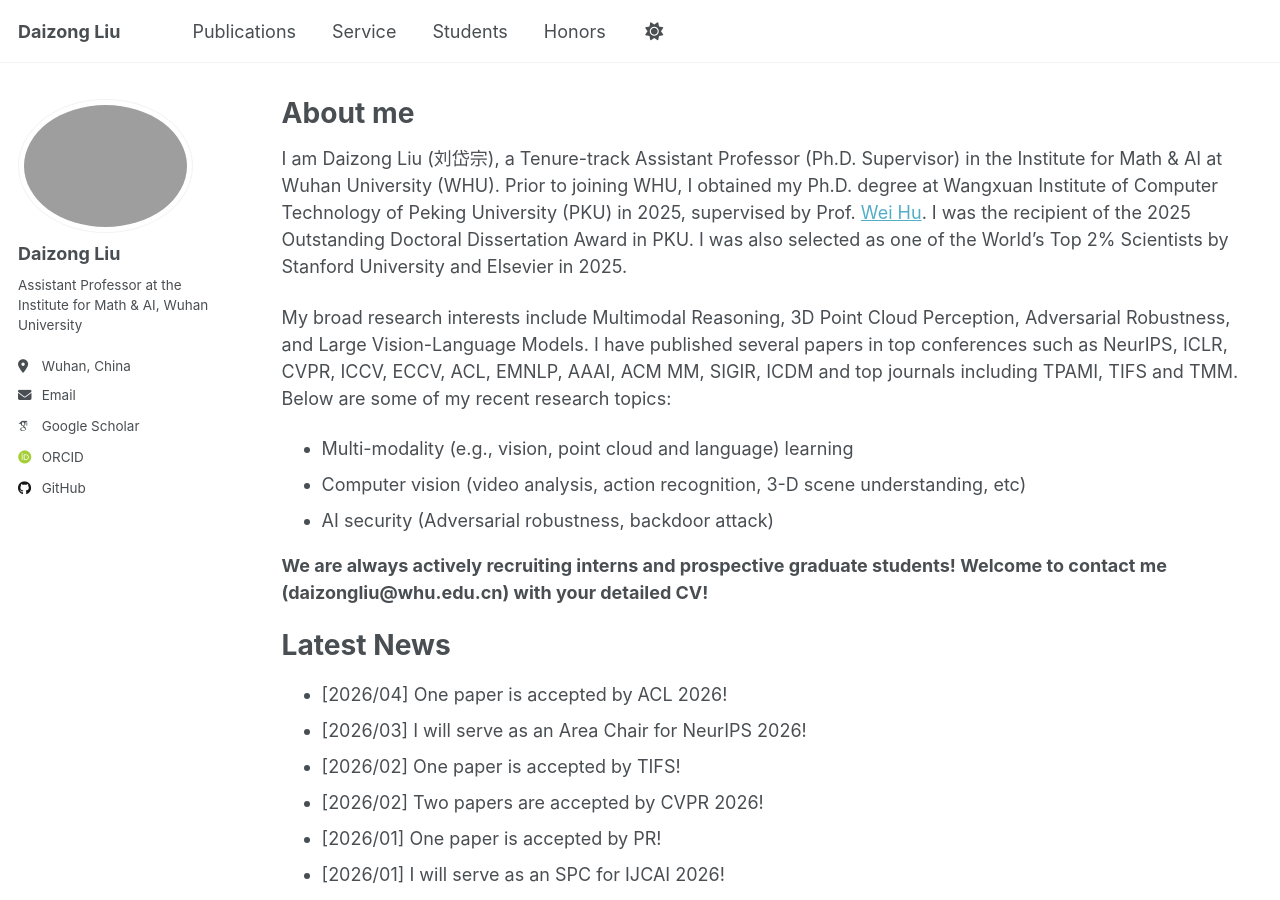
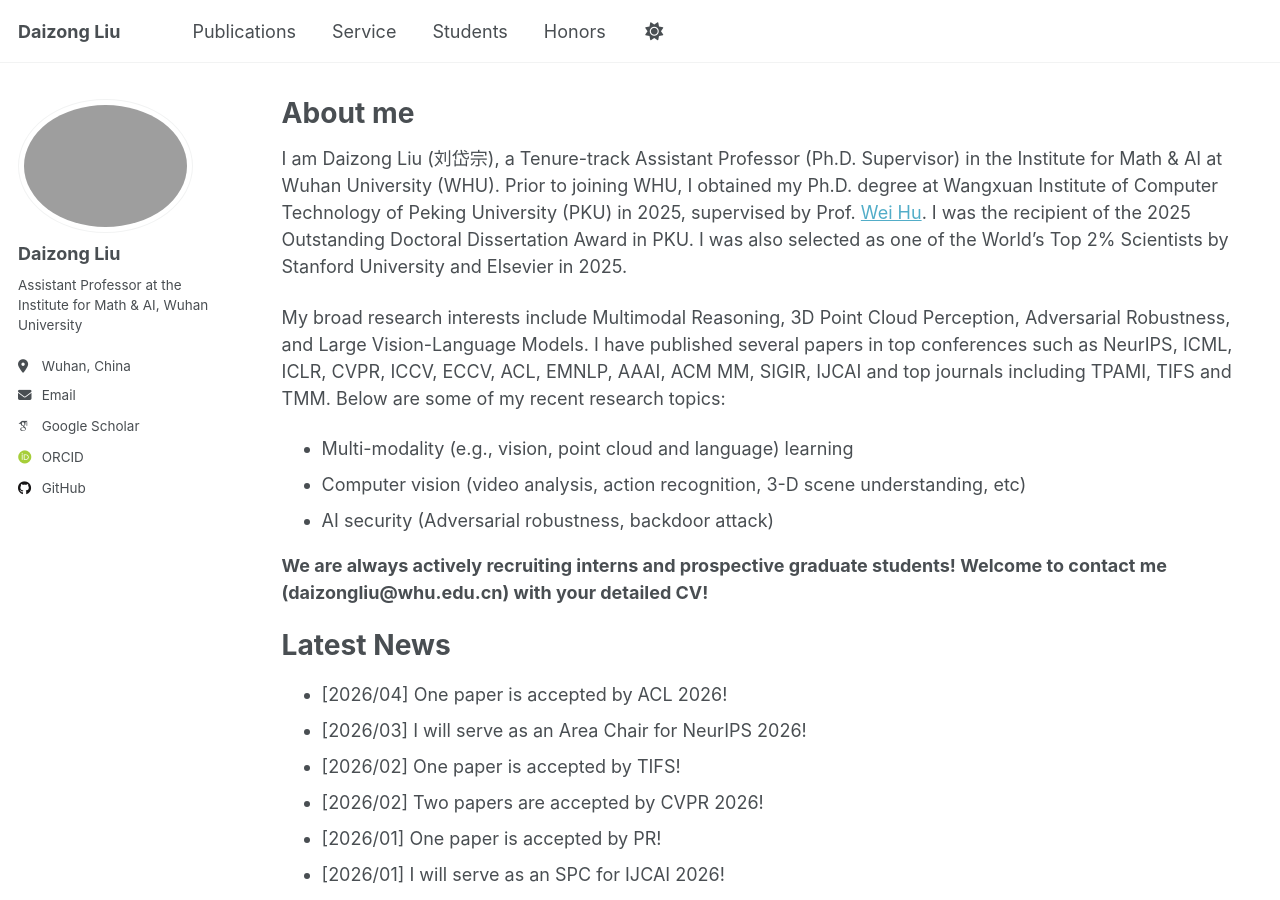
Before and after one commit to liudaizong/liudaizong.github.io, a Jekyll site: the page built from _pages/about.md, in a window 1280 px wide and 900 px high. Built offline with Jekyll 4.4.1, drawn with Linux system fonts in a browser that asks for light colours; some web fonts are replaced.

Commit message:
Update about.md

```diff
--- a/_pages/about.md
+++ b/_pages/about.md
@@ -11,7 +11,7 @@ redirect_from:
 
 I am Daizong Liu (刘岱宗), a Tenure-track Assistant Professor (Ph.D. Supervisor) in the Institute for Math & AI at Wuhan University (WHU). Prior to joining WHU, I obtained my Ph.D. degree at Wangxuan Institute of Computer Technology of Peking University (PKU) in 2025, supervised by Prof. [Wei Hu](https://www.wict.pku.edu.cn/huwei). I was the recipient of the 2025 Outstanding Doctoral Dissertation Award in PKU. I was also selected as one of the World's Top 2% Scientists by Stanford University and Elsevier in 2025.
 
-My broad research interests include Multimodal Reasoning, 3D Point Cloud Perception, Adversarial Robustness, and Large Vision-Language Models. I have published several papers in top conferences such as NeurIPS, ICLR, CVPR, ICCV, ECCV, ACL, EMNLP, AAAI, ACM MM, SIGIR, ICDM and top journals including TPAMI, TIFS and TMM. Below are some of my recent research topics:
+My broad research interests include Multimodal Reasoning, 3D Point Cloud Perception, Adversarial Robustness, and Large Vision-Language Models. I have published several papers in top conferences such as NeurIPS, ICML, ICLR, CVPR, ICCV, ECCV, ACL, EMNLP, AAAI, ACM MM, SIGIR, IJCAI and top journals including TPAMI, TIFS and TMM. Below are some of my recent research topics:
 * Multi-modality (e.g., vision, point cloud and language) learning
 * Computer vision (video analysis, action recognition, 3-D scene understanding, etc)
 * AI security (Adversarial robustness, backdoor attack)
```
